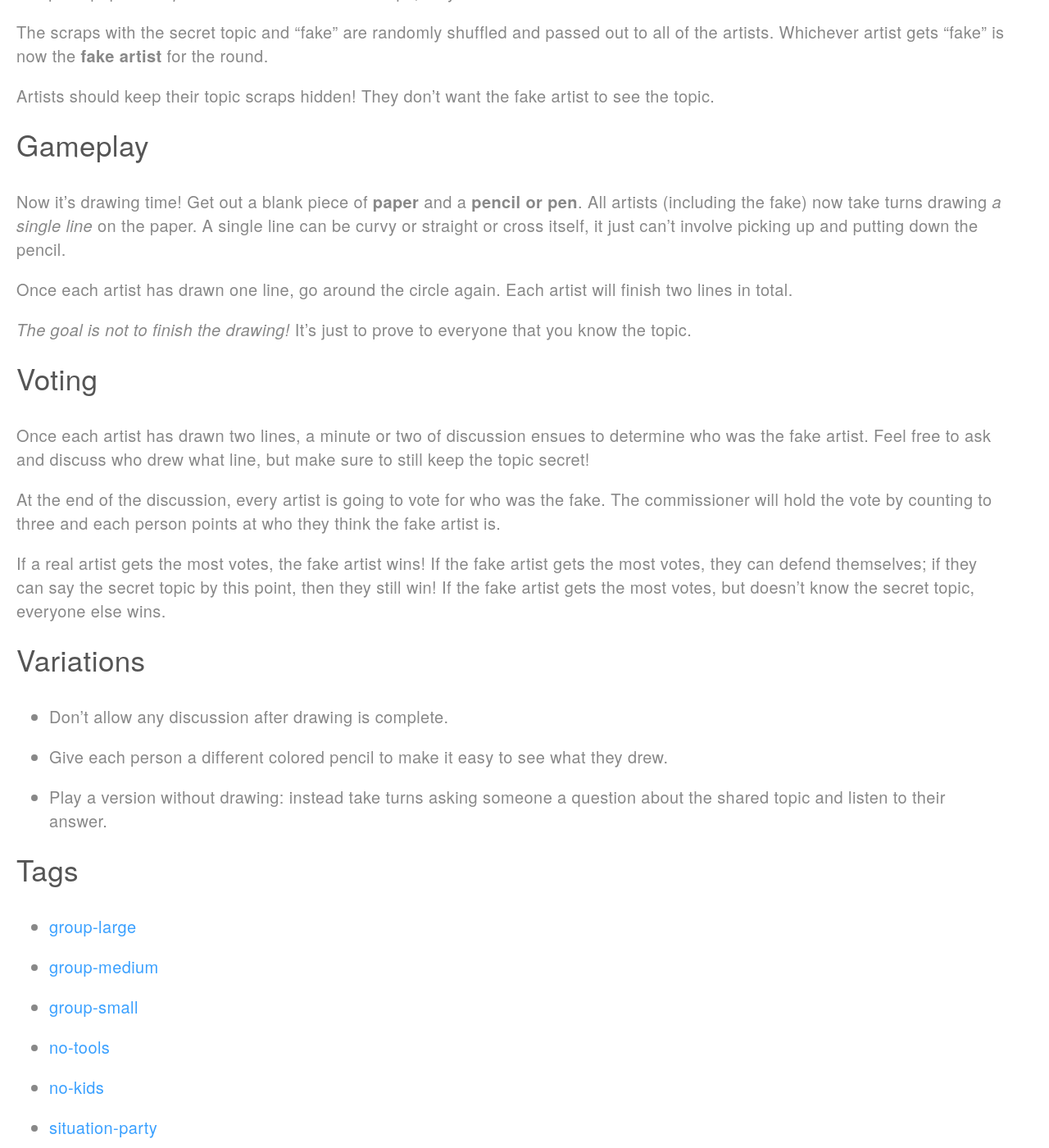
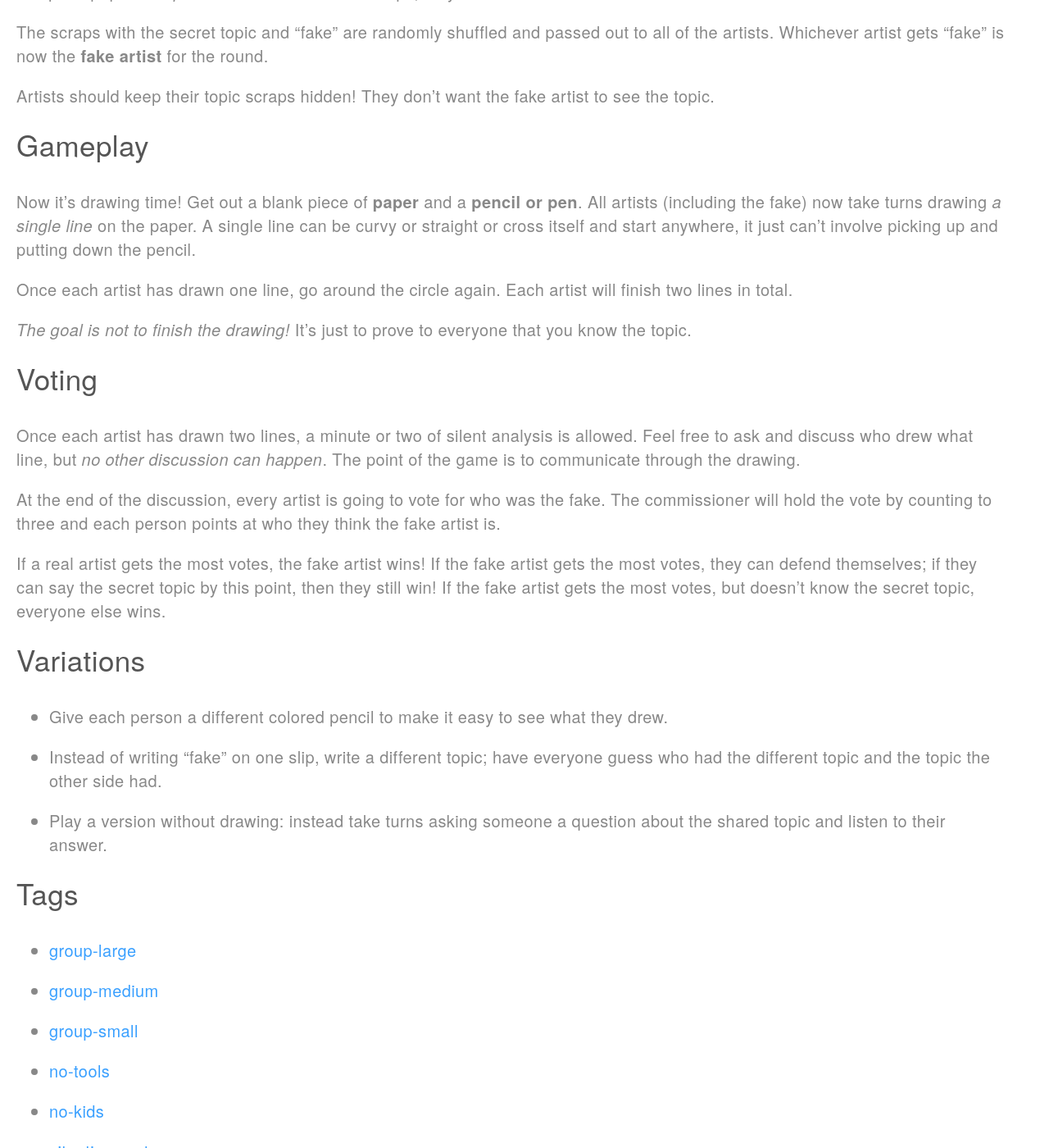
Before and after one commit to davidselassie/games, a Jekyll site: the page built from _games/afakeartistinnewyork.md, in a window 1280 px wide and 1400 px high, scrolled down 771 px. Shown: the whole window at 82% size. Built offline with Jekyll 4.4.1, drawn with Linux system fonts in a browser that asks for light colours.

Commit message:
Clarifies talking rules in A Fake Artist.

```diff
--- a/_games/afakeartistinnewyork.md
+++ b/_games/afakeartistinnewyork.md
@@ -42,7 +42,7 @@ They don't want the fake artist to see the topic.
 Now it's drawing time!
 Get out a blank piece of **paper** and a **pencil or pen**.
 All artists (including the fake) now take turns drawing _a single line_ on the paper.
-A single line can be curvy or straight or cross itself, it just can't involve picking up and putting down the pencil.
+A single line can be curvy or straight or cross itself and start anywhere, it just can't involve picking up and putting down the pencil.
 
 Once each artist has drawn one line, go around the circle again.
 Each artist will finish two lines in total.
@@ -52,8 +52,9 @@ It's just to prove to everyone that you know the topic.
 
 # Voting
 
-Once each artist has drawn two lines, a minute or two of discussion ensues to determine who was the fake artist.
-Feel free to ask and discuss who drew what line, but make sure to still keep the topic secret!
+Once each artist has drawn two lines, a minute or two of silent analysis is allowed.
+Feel free to ask and discuss who drew what line, but _no other discussion can happen_.
+The point of the game is to communicate through the drawing.
 
 At the end of the discussion, every artist is going to vote for who was the fake.
 The commissioner will hold the vote by counting to three and each person points at who they think the fake artist is.
@@ -64,6 +65,6 @@ If the fake artist gets the most votes, but doesn't know the secret topic, every
 
 # Variations
 
-- Don't allow any discussion after drawing is complete.
 - Give each person a different colored pencil to make it easy to see what they drew.
+- Instead of writing "fake" on one slip, write a different topic; have everyone guess who had the different topic and the topic the other side had.
 - Play a version without drawing: instead take turns asking someone a question about the shared topic and listen to their answer.
```
